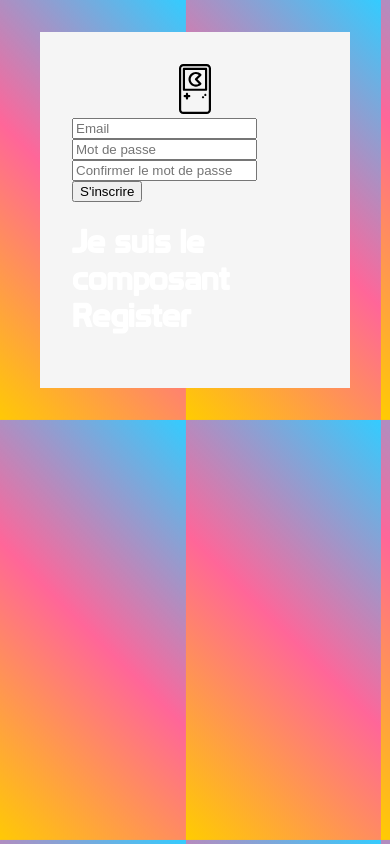
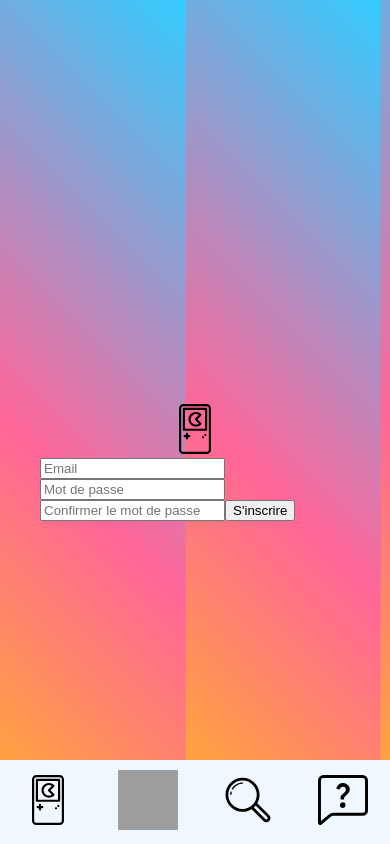
Before and after one commit to Alexandre-Saudemont/Retro-Gaming, a Next.js app: page /Register in a window 390 px wide. Shown: the top 844 px of the page. Built offline with nearby package versions, Linux system fonts and the light colour scheme; no server answers; grey boxes are pictures that could not be loaded.

Commit message:
adding global navbar for mobile render

```diff
--- /dev/null
+++ b/Components/NavBarMobile.js
@@ -0,0 +1,25 @@
+import Link from 'next/link';
+import Image from 'next/image';
+import styles from '../styles/NavBarMobile.module.scss';
+
+export default function NavBarMobile({children}) {
+	return (
+		<div className={styles.NavBarMobile}>
+			{children}
+			<nav className={styles.showMenu}>
+				<Link href='/'>
+					<Image src='/icon-home-gameboy.svg' alt='home icon' width={50} height={50} />
+				</Link>
+				<Link href='/Register'>
+					<Image src='/user-register2.svg' alt='icon register' width={60} height={60} />
+				</Link>
+				<Link href='/Search'>
+					<Image src='/search-icon.svg' alt='icon search' width={50} height={50} />
+				</Link>
+				<Link href='/About'>
+					<Image src='/about-icon.svg' alt='icon about' width={50} height={50} />
+				</Link>
+			</nav>
+		</div>
+	);
+}
--- a/Components/Register.js
+++ b/Components/Register.js
@@ -86,7 +86,7 @@ export default function Register() {
 		}
 	};
 	return (
-		<div className='Register'>
+		<div className='Register-container'>
 			<picture>
 				<Link href='/'>
 					<Image src='/icon-home-gameboy.svg' alt='Logo' width={50} height={50} />
@@ -111,7 +111,6 @@ export default function Register() {
 					onChange={(e) => setConfirmPassword(e.target.value)}
 				/>
 				<button type='submit'>S'inscrire</button>
-				<h1>Je suis le composant Register</h1>
 			</form>
 		</div>
 	);
--- a/pages/_app.js
+++ b/pages/_app.js
@@ -2,6 +2,12 @@ import '../styles/Register.scss';
 import '../styles/HomePage.module.scss';
 import '../styles/Globals.scss';
 import '../styles/Fonts.scss';
+import NavBarMobile from '../components/NavBarMobile';
+
 export default function App({Component, pageProps}) {
-	return <Component {...pageProps} />;
+	return (
+		<NavBarMobile>
+			<Component {...pageProps} />;
+		</NavBarMobile>
+	);
 }
--- a/pages/api/games.js
+++ b/pages/api/games.js
@@ -10,7 +10,7 @@ export async function fetchGamesGamecube(platformId, page = 1) {
 				page_size: 10, // Limite le nombre de résultats par page
 			},
 		});
-		return response.data; // Retourne toute la réponse
+		return response.data;
 	} catch (error) {
 		console.error('Error fetching games data:', error);
 		throw error;
--- a/styles/HomePage.module.scss
+++ b/styles/HomePage.module.scss
@@ -4,9 +4,6 @@
 	align-items: center;
 	min-height: 100vh;
 	margin: 2rem;
-
-	&-titleContainer {
-	}
 
 	&-cardsContainer {
 		display: flex;
@@ -78,21 +75,6 @@
 			}
 		}
 	}
-
-	.showMenu {
-		display: flex;
-		background-color: aliceblue;
-
-		right: 0;
-		height: 10%;
-		position: fixed;
-		width: 100%;
-
-		align-items: center;
-		justify-content: space-around;
-		bottom: 0;
-		width: 100%;
-	}
 }
 
 .aboutIcon {
--- /dev/null
+++ b/styles/NavBarMobile.module.scss
@@ -0,0 +1,22 @@
+.NavBarMobile {
+	display: flex;
+	flex-direction: column;
+	min-height: 100vh;
+	position: relative;
+	padding-bottom: 60px;
+}
+
+.showMenu {
+	display: flex;
+	background-color: aliceblue;
+
+	right: 0;
+	height: 10%;
+	position: fixed;
+	width: 100%;
+
+	align-items: center;
+	justify-content: space-around;
+	bottom: 0;
+	width: 100%;
+}
--- a/styles/Register.scss
+++ b/styles/Register.scss
@@ -1,9 +1,10 @@
-.Register {
+.Register-container {
 	display: flex;
 	flex-direction: column;
 	align-items: center;
 	justify-content: center;
-	background-color: #f5f5f5;
-	margin: 2rem;
+
+	margin: auto;
 	padding: 2rem;
+	height: 100vh;
 }
```
Also changed, not shown: Components/HomePage.js (+2 -4 lines).
